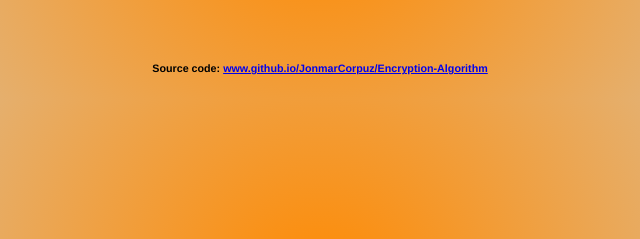
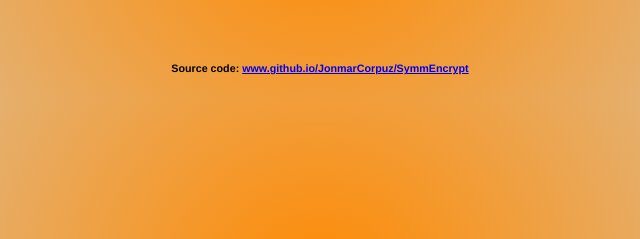
Before and after one commit to JonmarCorpuz/SymmEncrypt, a plain HTML site: page Main/index.html in a window 1280 px wide. Shown: the part 351-590 px from the top of the page, 320-960 px from the left. Drawn offline with Linux system fonts and the light colour scheme.

Commit message:
Update index.html

```diff
--- a/Main/index.html
+++ b/Main/index.html
@@ -33,7 +33,7 @@
 
     <br>
 
-    <h6>Source code: <a href="https://github.com/JonmarCorpuz/Encryption-Algorithm" target="_blank">www.github.io/JonmarCorpuz/Encryption-Algorithm</a></h6>
+    <h6>Source code: <a href="https://github.com/JonmarCorpuz/SymmEncrypt" target="_blank">www.github.io/JonmarCorpuz/SymmEncrypt</a></h6>
 
     <script src="script.js"></script>
 </body>
```
